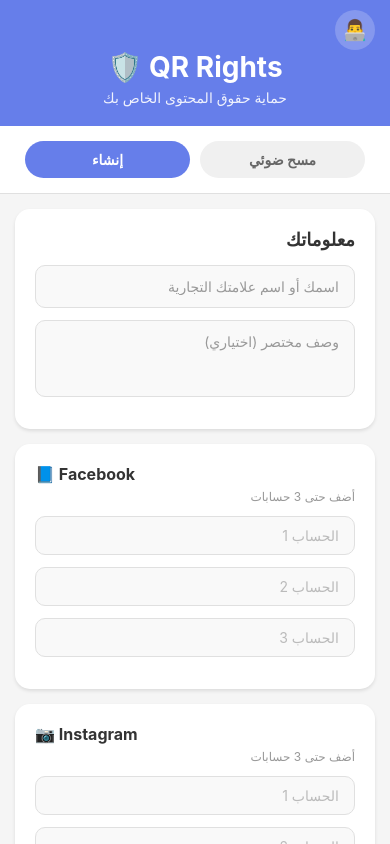
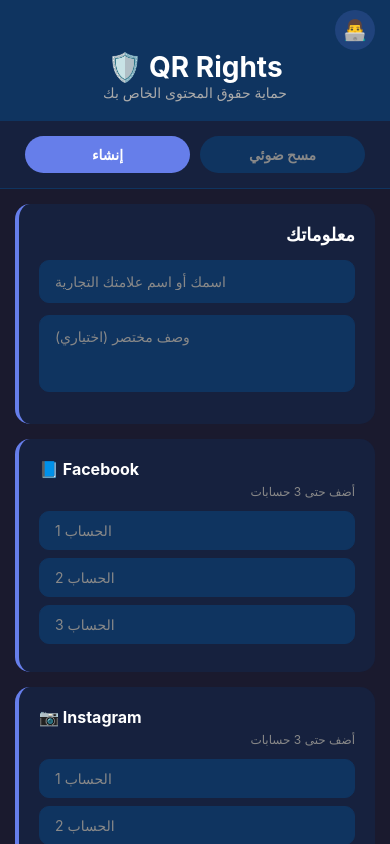
Before and after one commit to akrambsayst2986-lgtm/qr_rights, a React Native app: screen / in a window 390 px wide. Built offline with nearby package versions, Linux system fonts and the light colour scheme.

Commit message:
Enhance social links, add QR code, and dark mode styles
Updated social media link patterns to allow query parameters and adjusted styles for dark mode. Added QR code functionality and improved modal handling.

```diff
--- a/App.js
+++ b/App.js
@@ -1,4 +1,4 @@
-import React, { useState } from 'react';
+import React, { useState, useRef } from 'react';
 import {
   View,
   Text,
@@ -9,23 +9,28 @@
   Alert,
   Platform,
   Linking,
+  PanResponder,
+  Animated,
+  Image,
 } from 'react-native';
+import QRCode from 'qrcode.react';
 
+// FIXED: صيغ صحيحة للروابط
 const SOCIAL_PATTERNS = {
-  facebook: /^(https?:\/\/)?(www\.)?facebook\.com\/[\w\-\.]+\/?$/i,
-  instagram: /^(https?:\/\/)?(www\.)?instagram\.com\/[\w\.]+\/?$/i,
-  twitter: /^(https?:\/\/)?(www\.)?twitter\.com\/[\w]+\/?$/i,
-  tiktok: /^(https?:\/\/)?(www\.)?tiktok\.com\/@[\w\.]+\/?$/i,
-  youtube: /^(https?:\/\/)?(www\.|m\.)?youtube\.com\/(user|channel|c)\/[\w\-]+\/?$/i,
-  reddit: /^(https?:\/\/)?(www\.)?reddit\.com\/(u|user)\/[\w\-]+\/?$/i,
-  discord: /^(https?:\/\/)?(www\.)?discord\.gg\/[\w]+\/?$/i,
+  facebook: /^(https?:\/\/)?(www\.)?facebook\.com\/[\w\-\.]+\/?(\?.*)?$/i,
+  instagram: /^(https?:\/\/)?(www\.)?instagram\.com\/[\w\.]+\/?(\?.*)?$/i,
+  twitter: /^(https?:\/\/)?(www\.)?twitter\.com\/[\w]+\/?(\?.*)?$/i,
+  tiktok: /^(https?:\/\/)?(www\.)?tiktok\.com\/@[\w\.]+\/?(\?.*)?$/i,
+  youtube: /^(https?:\/\/)?(www\.|m\.)?youtube\.com\/(user|channel|c)\/[\w\-]+\/?(\?.*)?$/i,
+  reddit: /^(https?:\/\/)?(www\.)?reddit\.com\/(u|user)\/[\w\-]+\/?(\?.*)?$/i,
+  discord: /^(https?:\/\/)?(www\.)?discord\.gg\/[\w]+\/?(\?.*)?$/i,
 };
 
 const PLATFORMS = [
   { id: 'facebook', name: 'Facebook', icon: '📘', color: '#1877F2' },
   { id: 'instagram', name: 'Instagram', icon: '📷', color: '#E1306C' },
   { id: 'twitter', name: 'Twitter', icon: '🐦', color: '#1DA1F2' },
-  { id: 'tiktok', name: 'TikTok', icon: '🎵', color: '#000000' },
+  { id: 'tiktok', name: 'TikTok', icon: '🎵', color: '#FF0000' },
   { id: 'youtube', name: 'YouTube', icon: '📺', color: '#FF0000' },
   { id: 'reddit', name: 'Reddit', icon: '🔴', color: '#FF4500' },
   { id: 'discord', name: 'Discord', icon: '💬', color: '#5865F2' },
@@ -53,6 +58,26 @@
 
   const [displayProfile, setDisplayProfile] = useState(null);
   const [errors, setErrors] = useState({});
+  const [qrDataUrl, setQrDataUrl] = useState(null);
+
+  // Pan responder for swipe to close modal
+  const pan = useRef(new Animated.ValueXY()).current;
+
+  const panResponder = useRef(
+    PanResponder.create({
+      onStartShouldSetPanResponder: () => true,
+      onMoveShouldSetPanResponder: () => true,
+      onPanResponderRelease: (e, { dy }) => {
+        if (dy > 100) {
+          setShowAbout(false);
+        }
+        Animated.spring(pan, {
+          toValue: { x: 0, y: 0 },
+          useNativeDriver: false,
+        }).start();
+      },
+    })
+  ).current;
 
   const updateSocialAccount = (platform, index, value) => {
     setSocialAccounts(prev => ({
@@ -89,7 +114,7 @@
 
     if (hasErrors) {
       setErrors(newErrors);
-      Alert.alert('تحذير', 'بعض الروابط غير صحيحة');
+      Alert.alert('تحذير', 'تحقق من الروابط المشار إليها بـ ⚠️');
       return;
     }
 
@@ -124,13 +149,29 @@
     );
     setDisplayProfile(null);
     setErrors({});
+    setQrDataUrl(null);
   };
 
   return (
     <View style={styles.container}>
+      {/* DARK MODE MODAL */}
       {showAbout && (
-        <View style={styles.modalOverlay}>
-          <View style={styles.modal}>
+        <TouchableOpacity
+          style={styles.modalOverlay}
+          activeOpacity={1}
+          onPress={() => setShowAbout(false)}
+        >
+          <Animated.View
+            style={[
+              styles.modal,
+              {
+                transform: [{ translateY: pan.y }],
+              },
+            ]}
+            {...panResponder.panHandlers}
+          >
+            <View style={styles.dragHandle} />
+
             <TouchableOpacity
               style={styles.closeButton}
               onPress={() => setShowAbout(false)}
@@ -153,7 +194,7 @@
 
               <TouchableOpacity
                 style={[styles.socialButton, { backgroundColor: '#E1306C' }]}
-                onPress={() => Linking.openURL('https://www.instagram.com/z.e.r.o.12_x.43?stkn=MWEwcWprcDh0anlubQ==')}
+                onPress={() => Linking.openURL('https://www.instagram.com/z.e.r.o.12_x.43')}
               >
                 <Text style={styles.socialButtonText}>📷 Instagram</Text>
               </TouchableOpacity>
@@ -162,10 +203,11 @@
                 شكراً لاستخدامك QR Rights ✨
               </Text>
             </View>
-          </View>
-        </View>
+          </Animated.View>
+        </TouchableOpacity>
       )}
 
+      {/* HEADER - DARK */}
       <View style={styles.header}>
         <TouchableOpacity
           style={styles.aboutButton}
@@ -178,6 +220,7 @@
         <Text style={styles.headerSubtitle}>حماية حقوق المحتوى الخاص بك</Text>
       </View>
 
+      {/* TABS - DARK */}
       <View style={styles.tabs}>
         <TouchableOpacity
           style={[styles.tabButton, activeTab === 'create' && styles.tabButtonActive]}
@@ -208,19 +251,19 @@
                   <TextInput
                     style={styles.input}
                     placeholder="اسمك أو اسم علامتك التجارية"
+                    placeholderTextColor="#888"
                     value={creatorName}
                     onChangeText={setCreatorName}
-                    placeholderTextColor="#999"
                   />
 
                   <TextInput
                     style={[styles.input, styles.bioInput]}
                     placeholder="وصف مختصر (اختياري)"
+                    placeholderTextColor="#888"
                     value={creatorBio}
                     onChangeText={setCreatorBio}
                     multiline={true}
                     numberOfLines={3}
-                    placeholderTextColor="#999"
                   />
                 </View>
 
@@ -235,20 +278,18 @@
 
                     {[0, 1, 2].map((index) => (
                       <View key={`${platform.id}-${index}`}>
-                        <View style={styles.accountInputWrapper}>
                         <TextInput
                           style={[
                             styles.socialInput,
                             errors[`${platform.id}-${index}`] && styles.inputError
                           ]}
                           placeholder={`الحساب ${index + 1}`}
+                          placeholderTextColor="#888"
                           value={socialAccounts[platform.id][index]}
                           onChangeText={(text) =>
                             updateSocialAccount(platform.id, index, text)
                           }
-                            placeholderTextColor="#bbb"
                         />
-                        </View>
                         {errors[`${platform.id}-${index}`] && (
                           <Text style={styles.errorText}>
                             ⚠️ {errors[`${platform.id}-${index}`]}
@@ -263,7 +304,7 @@
                   style={styles.generateButton}
                   onPress={validateAndGenerate}
                 >
-                  <Text style={styles.generateButtonText}>🔧 إنشاء ملفي</Text>
+                  <Text style={styles.generateButtonText}>🔧 إنشاء ملفي و QR</Text>
                 </TouchableOpacity>
               </>
             ) : (
@@ -274,6 +315,21 @@
                     <Text style={styles.profileBio}>{displayProfile.bio}</Text>
                   )}
 
+                  {/* QR CODE SECTION */}
+                  <View style={styles.qrContainer}>
+                    <Text style={styles.qrLabel}>📱 رمز QR الخاص بك</Text>
+                    <View style={styles.qrBox}>
+                      <QRCode
+                        value={generateJSON()}
+                        size={200}
+                        color="#667eea"
+                        backgroundColor="#ffffff"
+                        quietZone={10}
+                      />
+                    </View>
+                  </View>
+
+                  {/* SOCIAL LINKS */}
                   {Object.keys(displayProfile.socials).map(platformId => {
                     const platform = PLATFORMS.find(p => p.id === platformId);
                     if (displayProfile.socials[platformId].length === 0) return null;
@@ -296,20 +352,13 @@
                             }}
                           >
                             <Text style={styles.socialLinkText}>
-                              {url.substring(0, 40)}...
+                              🔗 {url.substring(0, 35)}
                             </Text>
                           </TouchableOpacity>
                         ))}
                       </View>
                     );
                   })}
-
-                  <View style={styles.jsonBox}>
-                    <Text style={styles.jsonLabel}>📋 البيانات:</Text>
-                    <Text style={styles.jsonContent} selectable={true}>
-                      {generateJSON()}
-                    </Text>
-                  </View>
 
                   <TouchableOpacity
                     style={styles.resetButton}
@@ -324,10 +373,17 @@
         ) : (
           <View style={styles.section}>
             <View style={styles.card}>
-              <Text style={styles.cardTitle}>مسح QR Code</Text>
+              <Text style={styles.cardTitle}>🔍 مسح QR Code</Text>
               <Text style={styles.cardDescription}>
-                قريباً: سيتمكن التطبيق من مسح QR Codes من الكاميرا والصور
+                اختر صورة من الهاتف تحتوي على QR Code
               </Text>
+
+              <TouchableOpacity
+                style={styles.uploadButton}
+                onPress={() => Alert.alert('قريباً', 'سيتم إضافة خاصية قراءة الصور قريباً')}
+              >
+                <Text style={styles.uploadButtonText}>📤 اختر صورة QR</Text>
+              </TouchableOpacity>
             </View>
           </View>
         )}
@@ -337,54 +393,73 @@
 }
 
 const styles = StyleSheet.create({
-  container: { flex: 1, backgroundColor: '#f5f5f5' },
-  modalOverlay: { position: 'absolute', top: 0, left: 0, right: 0, bottom: 0, backgroundColor: 'rgba(0, 0, 0, 0.6)', justifyContent: 'center', alignItems: 'center', zIndex: 1000 },
-  modal: { backgroundColor: 'white', borderRadius: 20, padding: 20, width: '85%', maxWidth: 350, shadowColor: '#000', shadowOffset: { width: 0, height: 5 }, shadowOpacity: 0.3, shadowRadius: 10, elevation: 10 },
-  closeButton: { position: 'absolute', top: 15, right: 15, width: 35, height: 35, borderRadius: 50, backgroundColor: '#f0f0f0', justifyContent: 'center', alignItems: 'center' },
-  closeButtonText: { fontSize: 20, color: '#666', fontWeight: 'bold' },
-  modalTitle: { fontSize: 20, fontWeight: 'bold', color: '#333', marginBottom: 20, textAlign: 'center' },
-  developerCard: { backgroundColor: '#f9f9f9', borderRadius: 15, padding: 20, alignItems: 'center' },
+  container: { flex: 1, backgroundColor: '#1a1a2e' },
+
+  // MODAL - DARK
+  modalOverlay: { position: 'absolute', top: 0, left: 0, right: 0, bottom: 0, backgroundColor: 'rgba(0, 0, 0, 0.7)', justifyContent: 'flex-end', zIndex: 1000 },
+  modal: { backgroundColor: '#16213e', borderTopLeftRadius: 30, borderTopRightRadius: 30, padding: 20, paddingBottom: 40, maxHeight: '80%' },
+  dragHandle: { width: 40, height: 4, backgroundColor: '#667eea', borderRadius: 2, alignSelf: 'center', marginBottom: 15 },
+  closeButton: { position: 'absolute', top: 15, right: 15, width: 35, height: 35, borderRadius: 50, backgroundColor: '#0f3460', justifyContent: 'center', alignItems: 'center' },
+  closeButtonText: { fontSize: 20, color: '#fff', fontWeight: 'bold' },
+  modalTitle: { fontSize: 20, fontWeight: 'bold', color: '#fff', marginBottom: 20, textAlign: 'center' },
+  developerCard: { backgroundColor: '#0f3460', borderRadius: 15, padding: 20, alignItems: 'center' },
   developerName: { fontSize: 22, fontWeight: 'bold', color: '#667eea', marginBottom: 5 },
-  developerRole: { fontSize: 14, color: '#666', marginBottom: 20, fontStyle: 'italic' },
+  developerRole: { fontSize: 14, color: '#aaa', marginBottom: 20, fontStyle: 'italic' },
   socialButton: { width: '100%', paddingVertical: 12, borderRadius: 10, marginBottom: 10, justifyContent: 'center', alignItems: 'center' },
   socialButtonText: { color: 'white', fontSize: 14, fontWeight: '600' },
-  modalDescription: { marginTop: 15, fontSize: 13, color: '#999', textAlign: 'center', fontStyle: 'italic' },
-  header: { backgroundColor: '#667eea', paddingTop: 50, paddingBottom: 20, paddingHorizontal: 20, alignItems: 'center', position: 'relative' },
-  aboutButton: { position: 'absolute', top: 10, right: 15, width: 40, height: 40, borderRadius: 50, backgroundColor: 'rgba(255, 255, 255, 0.2)', justifyContent: 'center', alignItems: 'center' },
+  modalDescription: { marginTop: 15, fontSize: 13, color: '#888', textAlign: 'center' },
+
+  // HEADER - DARK
+  header: { backgroundColor: '#0f3460', paddingTop: 50, paddingBottom: 20, paddingHorizontal: 20, alignItems: 'center', position: 'relative' },
+  aboutButton: { position: 'absolute', top: 10, right: 15, width: 40, height: 40, borderRadius: 50, backgroundColor: 'rgba(102, 126, 234, 0.2)', justifyContent: 'center', alignItems: 'center' },
   aboutButtonText: { fontSize: 20 },
-  headerTitle: { fontSize: 28, fontWeight: 'bold', color: 'white', marginBottom: 5 },
-  headerSubtitle: { fontSize: 14, color: 'rgba(255,255,255,0.9)' },
-  tabs: { flexDirection: 'row', paddingHorizontal: 20, paddingVertical: 15, backgroundColor: 'white', borderBottomWidth: 1, borderBottomColor: '#e0e0e0' },
-  tabButton: { flex: 1, paddingVertical: 10, paddingHorizontal: 15, marginHorizontal: 5, borderRadius: 20, backgroundColor: '#f0f0f0' },
+  headerTitle: { fontSize: 28, fontWeight: 'bold', color: '#fff' },
+  headerSubtitle: { fontSize: 14, color: '#aaa' },
+
+  // TABS - DARK
+  tabs: { flexDirection: 'row', paddingHorizontal: 20, paddingVertical: 15, backgroundColor: '#16213e', borderBottomWidth: 1, borderBottomColor: '#0f3460' },
+  tabButton: { flex: 1, paddingVertical: 10, paddingHorizontal: 15, marginHorizontal: 5, borderRadius: 20, backgroundColor: '#0f3460' },
   tabButtonActive: { backgroundColor: '#667eea' },
-  tabButtonText: { textAlign: 'center', fontSize: 14, fontWeight: '600', color: '#666' },
+  tabButtonText: { textAlign: 'center', fontSize: 14, fontWeight: '600', color: '#888' },
   tabButtonTextActive: { color: 'white' },
+
+  // CONTENT - DARK
   content: { flex: 1, padding: 15 },
   section: { marginBottom: 20 },
-  card: { backgroundColor: 'white', borderRadius: 15, padding: 20, marginBottom: 15, shadowColor: '#000', shadowOffset: { width: 0, height: 2 }, shadowOpacity: 0.1, shadowRadius: 3.84, elevation: 5 },
-  cardTitle: { fontSize: 18, fontWeight: 'bold', color: '#333', marginBottom: 15 },
-  cardDescription: { fontSize: 14, color: '#666', lineHeight: 22 },
-  input: { borderWidth: 1, borderColor: '#e0e0e0', borderRadius: 10, paddingHorizontal: 15, paddingVertical: 12, fontSize: 14, marginBottom: 12, backgroundColor: '#f9f9f9', textAlign: 'right' },
+  card: { backgroundColor: '#16213e', borderRadius: 15, padding: 20, marginBottom: 15, borderLeftWidth: 4, borderLeftColor: '#667eea' },
+  cardTitle: { fontSize: 18, fontWeight: 'bold', color: '#fff', marginBottom: 15 },
+  cardDescription: { fontSize: 14, color: '#aaa', lineHeight: 22 },
+
+  input: { borderWidth: 1, borderColor: '#0f3460', borderRadius: 10, paddingHorizontal: 15, paddingVertical: 12, fontSize: 14, marginBottom: 12, backgroundColor: '#0f3460', color: '#fff' },
   bioInput: { textAlignVertical: 'top', paddingTop: 12 },
-  platformCard: { backgroundColor: 'white', borderRadius: 15, padding: 20, marginBottom: 15, shadowColor: '#000', shadowOffset: { width: 0, height: 2 }, shadowOpacity: 0.1, shadowRadius: 3.84, elevation: 5 },
-  platformTitle: { fontSize: 16, fontWeight: 'bold', color: '#333', marginBottom: 5 },
-  platformSubtitle: { fontSize: 12, color: '#999', marginBottom: 12 },
-  accountInputWrapper: { marginBottom: 8 },
-  socialInput: { borderWidth: 1, borderColor: '#e0e0e0', borderRadius: 10, paddingHorizontal: 15, paddingVertical: 10, fontSize: 14, backgroundColor: '#f9f9f9', textAlign: 'right', marginBottom: 4 },
-  inputError: { borderColor: '#ff6b6b', backgroundColor: '#ffe0e0' },
-  errorText: { color: '#c62828', fontSize: 12, marginBottom: 8, textAlign: 'right' },
-  generateButton: { backgroundColor: '#667eea', paddingVertical: 15, borderRadius: 12, marginTop: 10, marginBottom: 20 },
+
+  platformCard: { backgroundColor: '#16213e', borderRadius: 15, padding: 20, marginBottom: 15, borderLeftWidth: 4, borderLeftColor: '#667eea' },
+  platformTitle: { fontSize: 16, fontWeight: 'bold', color: '#fff', marginBottom: 5 },
+  platformSubtitle: { fontSize: 12, color: '#888', marginBottom: 12 },
+
+  socialInput: { borderWidth: 1, borderColor: '#0f3460', borderRadius: 10, paddingHorizontal: 15, paddingVertical: 10, fontSize: 14, backgroundColor: '#0f3460', color: '#fff', marginBottom: 8 },
+  inputError: { borderColor: '#e74c3c', backgroundColor: '#2a0a0a' },
+  errorText: { color: '#e74c3c', fontSize: 12, marginBottom: 8, textAlign: 'right' },
+
+  generateButton: { backgroundColor: 'linear-gradient(135deg, #667eea 0%, #764ba2 100%)', paddingVertical: 15, borderRadius: 12, marginTop: 10, marginBottom: 20, shadowColor: '#667eea', shadowOffset: { width: 0, height: 4 }, shadowOpacity: 0.3, shadowRadius: 8, elevation: 8 },
   generateButtonText: { color: 'white', fontSize: 16, fontWeight: 'bold', textAlign: 'center' },
-  profileCard: { backgroundColor: 'white', borderRadius: 15, padding: 20, marginBottom: 15, shadowColor: '#000', shadowOffset: { width: 0, height: 2 }, shadowOpacity: 0.1, shadowRadius: 3.84, elevation: 5 },
-  profileName: { fontSize: 24, fontWeight: 'bold', color: '#333', textAlign: 'center', marginBottom: 10 },
-  profileBio: { fontSize: 14, color: '#666', textAlign: 'center', marginBottom: 20, lineHeight: 22 },
-  profileSection: { marginBottom: 20, paddingBottom: 15, borderBottomWidth: 1, borderBottomColor: '#e0e0e0' },
+
+  uploadButton: { backgroundColor: '#0f3460', paddingVertical: 15, borderRadius: 12, marginTop: 15, borderWidth: 2, borderColor: '#667eea' },
+  uploadButtonText: { color: '#667eea', fontSize: 16, fontWeight: 'bold', textAlign: 'center' },
+
+  profileCard: { backgroundColor: '#16213e', borderRadius: 15, padding: 20, marginBottom: 15 },
+  profileName: { fontSize: 24, fontWeight: 'bold', color: '#fff', textAlign: 'center', marginBottom: 10 },
+  profileBio: { fontSize: 14, color: '#aaa', textAlign: 'center', marginBottom: 20, lineHeight: 22 },
+
+  qrContainer: { backgroundColor: '#0f3460', borderRadius: 15, padding: 20, alignItems: 'center', marginBottom: 20 },
+  qrLabel: { fontSize: 14, fontWeight: 'bold', color: '#667eea', marginBottom: 10 },
+  qrBox: { backgroundColor: '#fff', borderRadius: 10, padding: 10 },
+
+  profileSection: { marginBottom: 20, paddingBottom: 15, borderBottomWidth: 1, borderBottomColor: '#0f3460' },
   profileSectionTitle: { fontSize: 14, fontWeight: 'bold', color: '#667eea', marginBottom: 10 },
-  socialLink: { backgroundColor: '#f5f5f5', paddingVertical: 10, paddingHorizontal: 12, borderRadius: 8, marginBottom: 8 },
-  socialLinkText: { color: '#667eea', fontSize: 13, textAlign: 'right' },
-  jsonBox: { backgroundColor: '#f9f9f9', borderRadius: 10, padding: 12, marginBottom: 15, borderWidth: 1, borderColor: '#e0e0e0' },
-  jsonLabel: { fontSize: 12, fontWeight: 'bold', color: '#666', marginBottom: 8 },
-  jsonContent: { fontSize: 11, color: '#333', fontFamily: Platform.OS === 'ios' ? 'Courier' : 'monospace', backgroundColor: 'white', padding: 8, borderRadius: 6, textAlign: 'right' },
-  resetButton: { backgroundColor: '#999', paddingVertical: 12, borderRadius: 10 },
+  socialLink: { backgroundColor: '#0f3460', paddingVertical: 10, paddingHorizontal: 12, borderRadius: 8, marginBottom: 8, borderLeftWidth: 3, borderLeftColor: '#667eea' },
+  socialLinkText: { color: '#667eea', fontSize: 13 },
+
+  resetButton: { backgroundColor: '#e74c3c', paddingVertical: 12, borderRadius: 10 },
   resetButtonText: { color: 'white', fontSize: 14, fontWeight: 'bold', textAlign: 'center' },
 });
```
Lines whose indentation alone changed are shown as unchanged.
